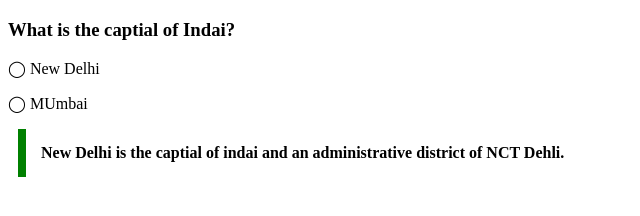
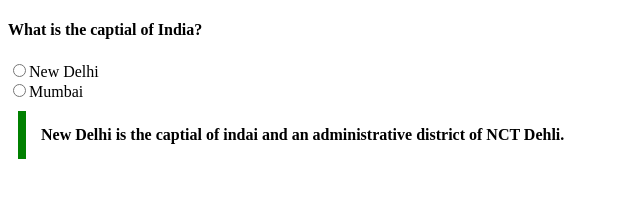
Before and after one commit to acciojob/trivia-aasthachandrawat, a website: page main.html in a window 1280 px wide. Shown: the whole page, without its empty margins (0-640 px from the left). Drawn offline with Linux system fonts and the light colour scheme.

Commit message:
created a submission

```diff
--- a/main.html
+++ b/main.html
@@ -10,11 +10,12 @@
 	<!-- the entire body must be written by student -->
 	<script type="text/javascript" src="./script.js">
 </script>
-	<h3>What is the captial of Indai?</h3>
-	<p>&#9711 New Delhi</p>
-	<p>&#9711 MUmbai</p>
+	<h4>What is the captial of India?</h4>
+  <div><input type="radio" name='capital' value='new_delhi' onclick="">New Delhi</div>
+  <div><input type="radio" name='capital' value='mumbai'>Mumbai</div>
 
-	<blockquote class="cite"="https://en.wikipedia.org/wiki/New_Delhi">
+
+	<blockquote cite="https://en.wikipedia.org/wiki/New_Delhi">
 		New Delhi is the captial of indai and an administrative district of NCT Dehli.
 	    </blockquote>
 </body>
--- a/styles.css
+++ b/styles.css
@@ -1,6 +1,6 @@
 
 /* Your CSS Code here. */
-.cite{
+blockquote{
 	max-width:600px;
 	margin:10px;
 	padding:15px;
```
